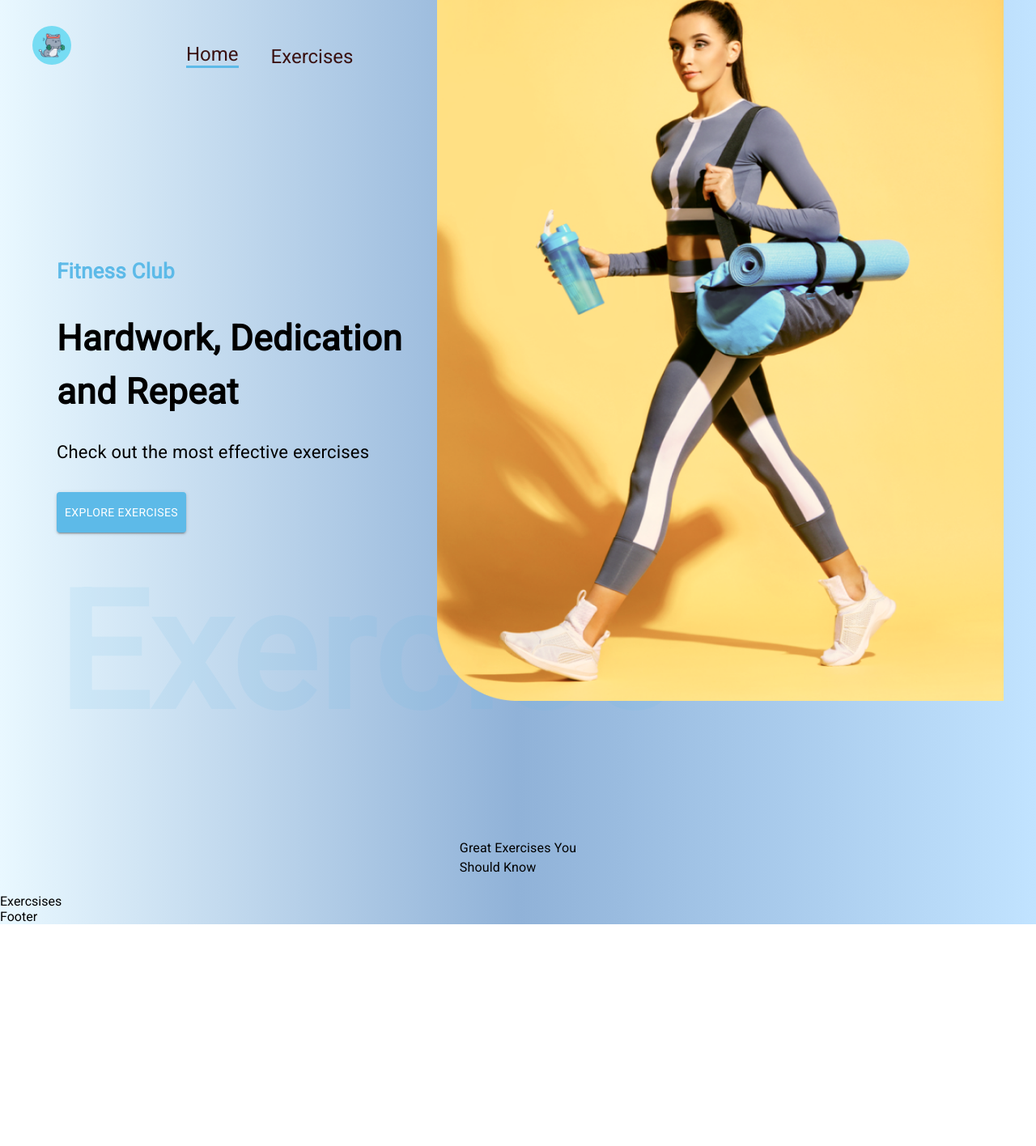
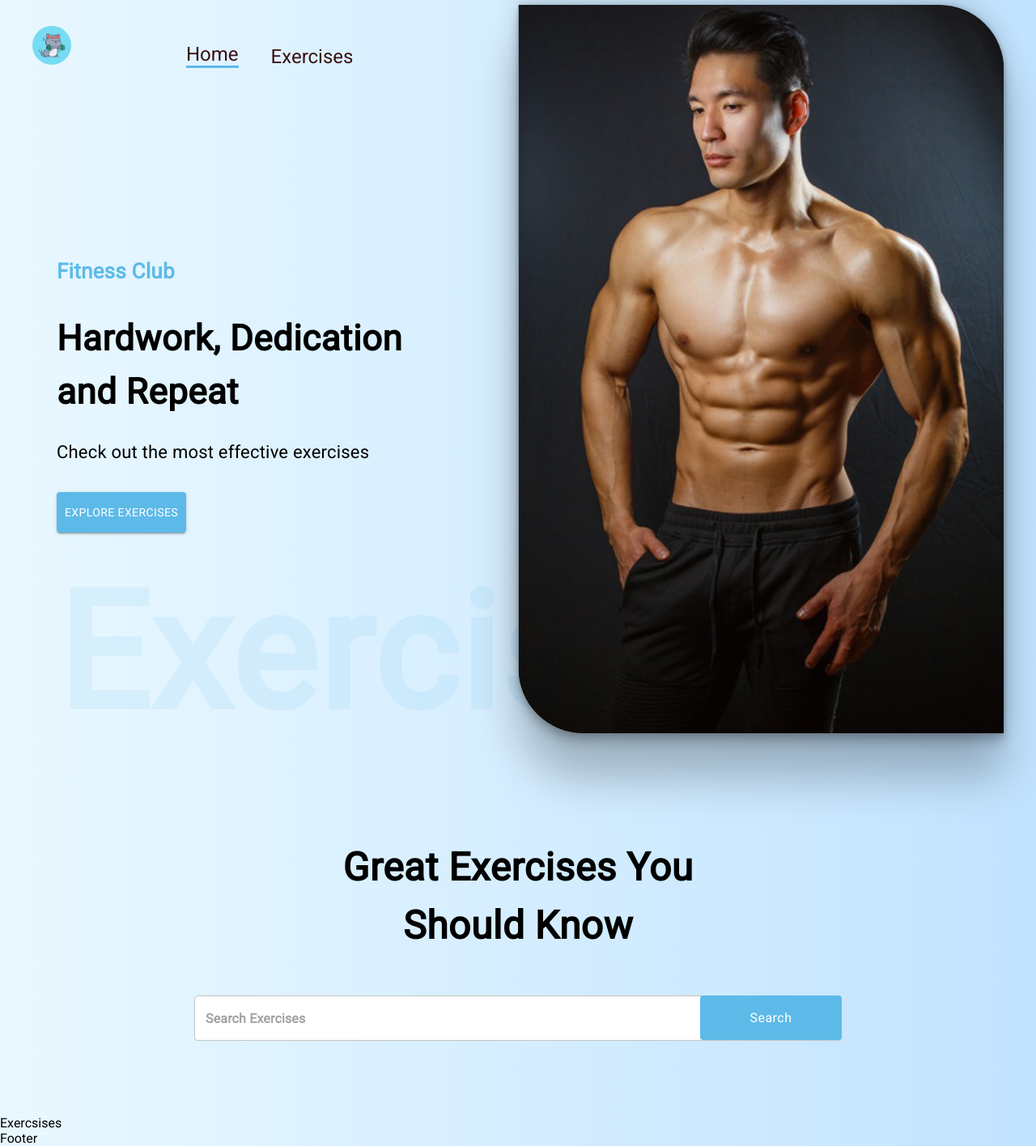
Before and after one commit to chamon562/personal-workout-app, a React (Create React App) app in the folder client/: page / in a window 1280 px wide. Shown: the whole page at 81% size. Before the commit the page ends 1142 px from the top, so only its background shows below. Built offline with nearby package versions, Linux system fonts and the light colour scheme; a web font is replaced by a local one.

Commit message:
Add different banner image above search

```diff
--- a/client/src/App.css
+++ b/client/src/App.css
@@ -3,7 +3,7 @@
 body {
   font-family: "Roboto", sans-serif;
   /* background-color: #e3f4f8; */
-  background: linear-gradient(to right, #e9f8ff, #90b2d8, #c1e3ff);
+  background: linear-gradient(to right, #e9f8ff, #c1e3ff);
 }
 
 * {
@@ -58,10 +58,12 @@ body {
 .hero-banner-img {
   position: absolute;
   right: 40px;
-  top: 0px;
-  width: 700px;
+  top: 40px;
   height: 900px;
   margin-top: -330px;
+  object-fit: contain;
+  transform: scaleX(-1);
+  border-radius: 80px 0 80px 0;
 }
 
 .exercise-card {
@@ -94,8 +96,8 @@ body {
 }
 
 .search-btn:hover {
-  color: #ff2625 !important;
-  border: 1px solid #ff2625 !important;
+  color: #5dbae8 !important;
+  border: 1px solid #5dbae8 !important;
 }
 
 .exercise-video {
--- a/client/src/components/HeroBanner.jsx
+++ b/client/src/components/HeroBanner.jsx
@@ -1,6 +1,6 @@
 import React from "react";
 import { Box, Stack, Typography, Button } from "@mui/material";
-import HeroBannerImg from "../assets/images/banner.png";
+import HeroBannerImg from "../assets/images/bannerImage.jpeg";
 const HeroBanner = () => {
   return (
     <Box
@@ -41,7 +41,15 @@ const HeroBanner = () => {
       >
         Exercise
       </Typography>
-      <img src={HeroBannerImg} alt="banner" className="hero-banner-img" />
+      <img
+        src={HeroBannerImg}
+        alt="banner"
+        className="hero-banner-img"
+        style={{
+          boxShadow:
+            " rgba(0, 0, 0, 0.25) 0px 54px 55px, rgba(0, 0, 0, 0.12) 0px -12px 30px, rgba(0, 0, 0, 0.12) 0px 4px 6px,rgba(0, 0, 0, 0.17) 0px 12px 13px, rgba(0, 0, 0, 0.09) 0px -3px 5px",
+        }}
+      />
     </Box>
   );
 };
--- a/client/src/components/SearchExercises.jsx
+++ b/client/src/components/SearchExercises.jsx
@@ -4,9 +4,49 @@ import { Box, Button, Stack, TextField, Typography } from "@mui/material";
 const SearchExercises = () => {
   return (
     <Stack alignItems="center" mt="38px" justifyContent="center" p="20px">
-      <Typography>
+      <Typography
+        fontWeight={700}
+        sx={{ fontSize: { lg: "48px", xs: "30px" } }}
+        mb="50px"
+        textAlign="center"
+      >
         Great Exercises You <br /> Should Know
       </Typography>
+      <Box position="relative" mb="72px">
+        <TextField
+          sx={{
+            input: {
+              fontWeight: "700",
+              border: "none",
+              borderRadius: "4px",
+            },
+            width: { lg: "800px", sm: "350px" },
+            backgroundColor: "#fff",
+            borderRadius: "4px",
+          }}
+          height="76px"
+          value=""
+          onChange={(e) => {}}
+          placeholder="Search Exercises"
+          type="text"
+        />
+        <Button
+          className="search-btn"
+          sx={{
+            bgcolor: "#5DBAE8",
+            color: "#fff",
+            textTransform: "none",
+            width: { lg: "175px", xs: "80px" },
+            fontSize: { lg: "16px", xs: "12px" },
+            height: '55px',
+            position: 'absolute',
+            right: 0
+          }}
+
+        >
+          Search
+        </Button>
+      </Box>
     </Stack>
   );
 };
```
Also changed, not shown: client/src/assets/images/Chuando9.jpg (added), client/src/assets/images/bannerImage.jpeg (added).
